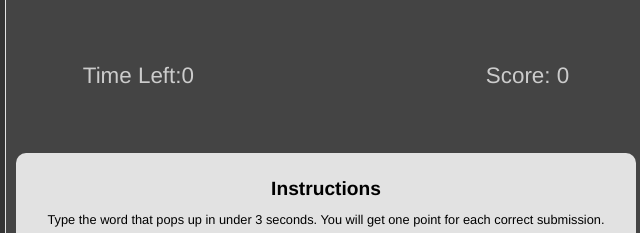
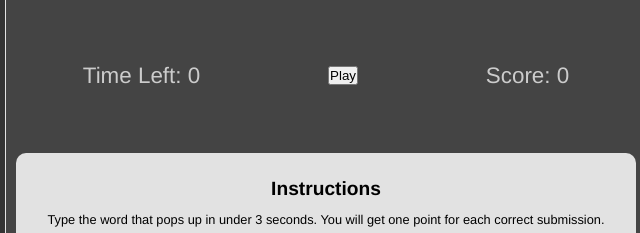
Before and after one commit to AustinTice/FastTyper, a plain HTML site: page index.html in a window 1280 px wide. Shown: the part 406-639 px from the top of the page, 315-955 px from the left. Drawn offline with Linux system fonts and the light colour scheme.

Commit message:
Added Play button

```diff
--- a/index.html
+++ b/index.html
@@ -26,7 +26,8 @@
           <p id="gameStatus"></p>
         </div>
         <div class="timeLeftAndScore">
-          <p id="timeLeftLabel">Time Left:<span id="timeLeft">0</span></p>
+          <p id="timeLeftLabel">Time Left: <span id="timeLeft">0</span></p>
+          <button id="startGame">Play</button>
           <p id="scoreLabel">Score: <span id="score">0</span></p>
         </div>
         <div class="instructions">
```
